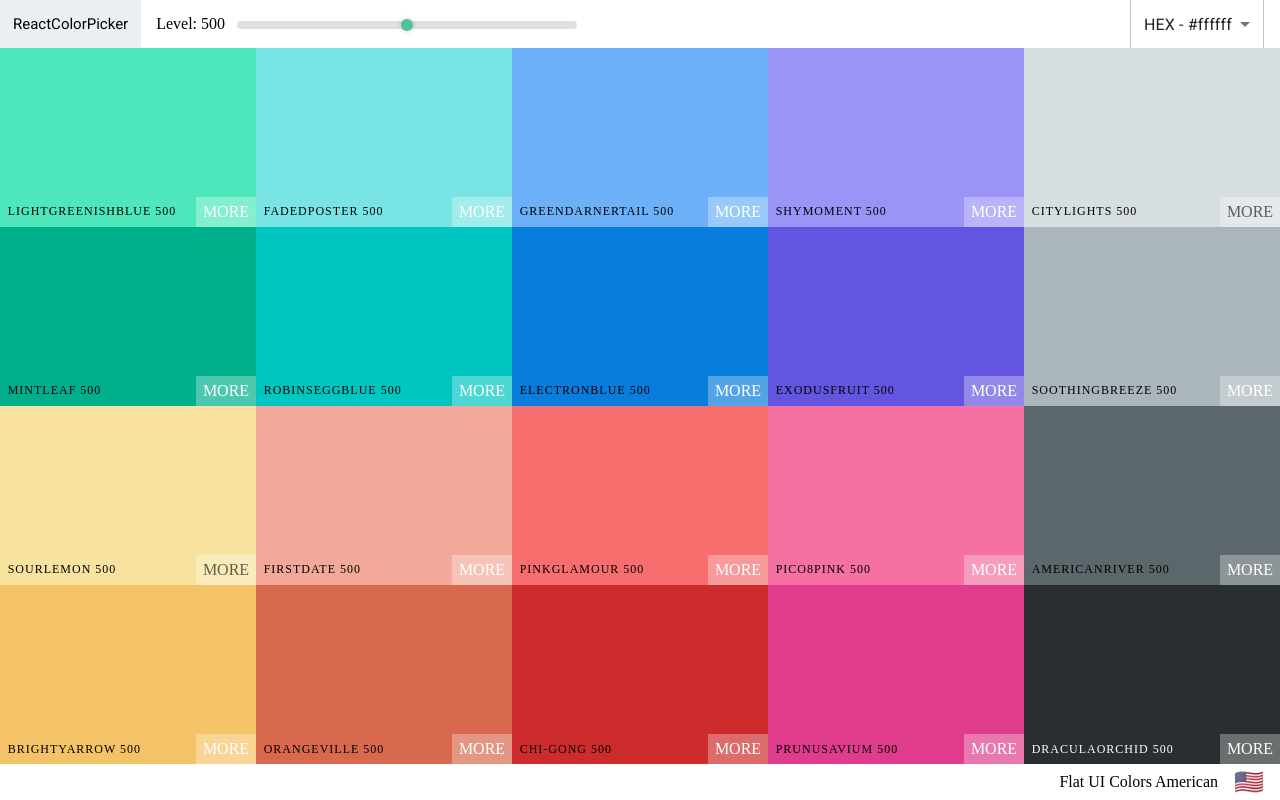
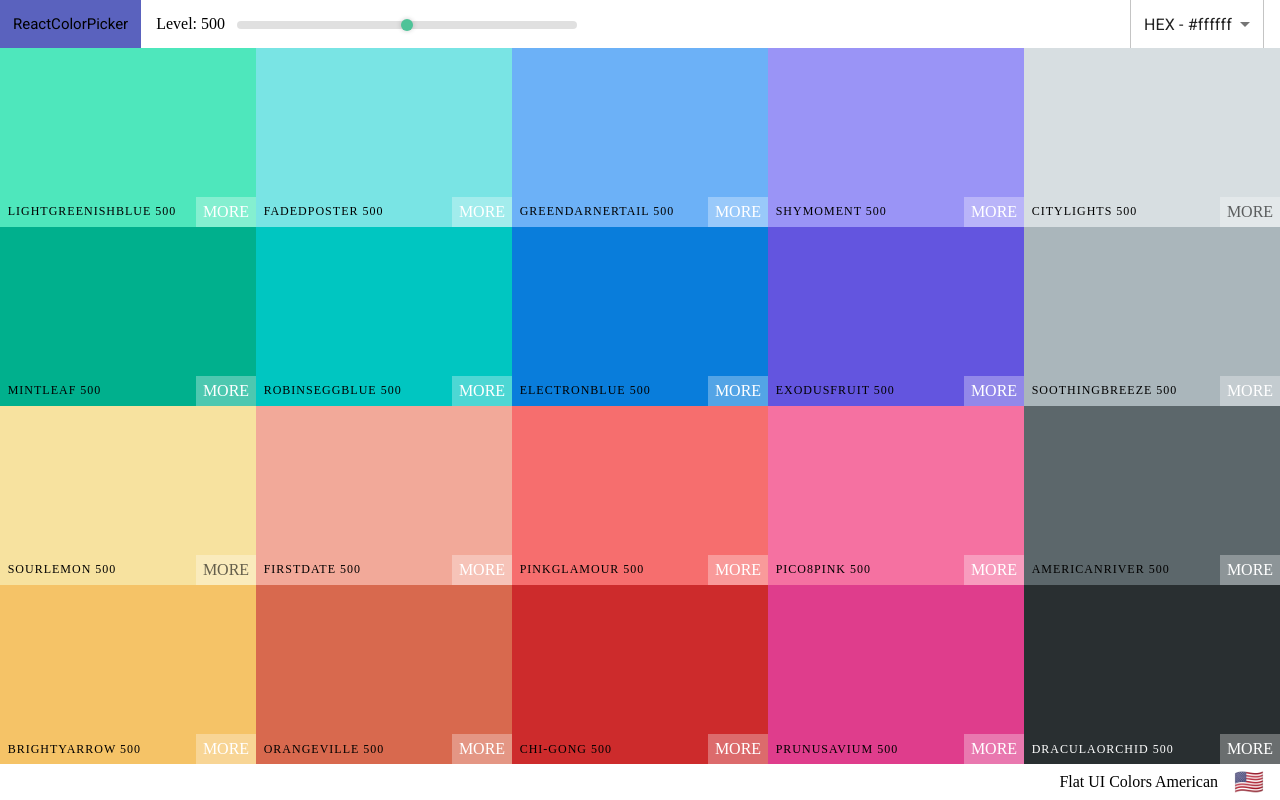
Before and after one commit to Fernando-Andres-Ramos/Colors-Palettes, a React (Vite) app: page /palette/flat-ui-colors-american in a window 1280 px wide. Built offline with nearby package versions, Linux system fonts and the light colour scheme.

Commit message:
Modify some class components to function components

```diff
--- a/package.json
+++ b/package.json
@@ -1,7 +1,7 @@
 {
   "name": "colors-project",
   "private": true,
-  "version": "1.0.1",
+  "version": "1.1.0",
   "type": "module",
   "scripts": {
     "dev": "vite",
--- a/src/components/ColorBox/ColorBox.module.css
+++ b/src/components/ColorBox/ColorBox.module.css
@@ -160,7 +160,7 @@
   }
 
   .copy_button{
-    height: 100%;
+    height: 30px;
     margin-top: -12px;
   }
 }
--- a/src/components/Navbar/Navbar.jsx
+++ b/src/components/Navbar/Navbar.jsx
@@ -6,7 +6,7 @@ import Snackbar from '@mui/material/Snackbar';
 import MenuItem from '@mui/material/MenuItem';
 import CloseIcon from '@mui/icons-material/Close';
 import IconButton from '@mui/material/IconButton';
-import KeyboardReturnIcon from '@mui/icons-material/KeyboardReturn';
+import HomeIcon from '@mui/icons-material/Home';
 import useWindowSize from "../../hooks/useWindowSize.jsx"
 
 
@@ -35,7 +35,7 @@ export default function Navbar(props){
     return(
       <header className={styles.navbar}>
         <div className={styles.logo}>
-          <Link to="/">{windowWidth>575.98?"ReactColorPicker":<KeyboardReturnIcon/>}</Link>
+          <Link to="/">{windowWidth>575.98?"ReactColorPicker":<HomeIcon/>}</Link>
         </div>
         {
           isSingleColor && (
--- a/src/components/Navbar/Navbar.module.css
+++ b/src/components/Navbar/Navbar.module.css
@@ -10,7 +10,7 @@
   margin-right:15px;
   padding: 0 13px;
   font-size: 15px;
-  background-color: #eceff1;
+  background-color: #5a62be;
   font-family: Roboto;
   height: 100%;
   display: flex;
--- a/src/components/PaletteList/PaletteList.jsx
+++ b/src/components/PaletteList/PaletteList.jsx
@@ -3,7 +3,7 @@ import {Link} from 'react-router-dom'
 import { motion, AnimatePresence } from 'framer-motion';
 import MiniPalette from '../MiniPalette/MiniPalette.jsx'
 import styled from '@emotion/styled'
-import { red, blue } from '@mui/material/colors';
+import { red, blue, orange } from '@mui/material/colors';
 import Avatar from '@mui/material/Avatar';
 import List from '@mui/material/List';
 import ListItem from '@mui/material/ListItem';
@@ -230,7 +230,7 @@ function PaletteList(props){
             <ListItem>
               <ListItemButton onClick={handleRemovePalette}>
                 <ListItemAvatar>
-                  <Avatar style={{backgroundColor:blue[100],color:blue[600]}}><CheckIcon/></Avatar>
+                  <Avatar style={{backgroundColor:blue[200],color:blue[600]}}><CheckIcon/></Avatar>
                 </ListItemAvatar>
                   <ListItemText>Delete</ListItemText>
               </ListItemButton>
@@ -238,7 +238,7 @@ function PaletteList(props){
             <ListItem>
               <ListItemButton onClick={closeDialog}>
                 <ListItemAvatar>
-                  <Avatar style={{backgroundColor:red[100],color:red[600]}}><CloseIcon/></Avatar>
+                  <Avatar style={{backgroundColor:red[200],color:red[600]}}><CloseIcon/></Avatar>
                 </ListItemAvatar>
                   <ListItemText>Cancel</ListItemText>
               </ListItemButton>
@@ -255,12 +255,13 @@ function PaletteList(props){
         disableRestoreFocus
       >
         <DialogTitle id="reset-dialog-title">
-          <strong style={{color:"orange"}}>WARNING!</strong> This will restore the palettes list to default mode.
+          <p><strong style={{color:"orange",textAlign:"center"}}>WARNING!</strong></p>
+          <p>This will restore the palettes list to default mode.</p>
           <List>
             <ListItem>
               <ListItemButton onClick={handleReset}>
                 <ListItemAvatar>
-                  <Avatar style={{backgroundColor:blue[100],color:blue[600]}}><CheckIcon/></Avatar>
+                  <Avatar style={{backgroundColor:orange[200],color:orange[600]}}><RestartAltIcon/></Avatar>
                 </ListItemAvatar>
                   <ListItemText>Reset</ListItemText>
               </ListItemButton>
@@ -268,7 +269,7 @@ function PaletteList(props){
             <ListItem>
               <ListItemButton onClick={closeResetDialog}>
                 <ListItemAvatar>
-                  <Avatar style={{backgroundColor:red[100],color:red[600]}}><CloseIcon/></Avatar>
+                  <Avatar style={{backgroundColor:red[200],color:red[600]}}><CloseIcon/></Avatar>
                 </ListItemAvatar>
                   <ListItemText>Cancel</ListItemText>
               </ListItemButton>
--- a/src/components/SingleColorPalette/SingleColorPalette.jsx
+++ b/src/components/SingleColorPalette/SingleColorPalette.jsx
@@ -1,21 +1,20 @@
-import { Component } from 'react';
+import { useState} from 'react';
 import {Link} from 'react-router-dom'
 import styles from './SingleColorPalette.module.css'
 import styles2 from '../ColorBox/ColorBox.module.css'
 import ColorBox from '../ColorBox/ColorBox.jsx'
 import Navbar from '../Navbar/Navbar.jsx'
 import PaletteFooter from "../PaletteFooter/PaletteFooter.jsx"
+import useWindowSize from "../../hooks/useWindowSize.jsx"
+import KeyboardBackspaceIcon from '@mui/icons-material/KeyboardBackspace';
 
-class SingleColorPalette extends Component{
+function SingleColorPalette(props){
 
-  constructor(props){
-    super(props)
-    this._shades = this.gatherShades(this.props.palette, this.props.colorId)
-    this.changeSelectValue = this.changeSelectValue.bind(this)
-    this.state=({format:"hex"})
-  }
+  const shades = gatherShades(props.palette, props.colorId)
+  const [format,setFormat] = useState("hex")
+  const [windowWidth, windowHeight] = useWindowSize()
 
-  gatherShades(palette, colorToFilterBy){
+  function gatherShades(palette, colorToFilterBy){
     let shades = [];
     let allColors = palette.colors;
     for(let key in allColors){
@@ -29,14 +28,12 @@ class SingleColorPalette extends Component{
     //return all the shades of a given color
   }
 
-  changeSelectValue(value){
-    this.setState({format:value})
+  function changeSelectValue(value){
+    setFormat(value)
   }
 
-  render(){
-    const {format} = this.state
-    const {emoji, paletteName, id} = this.props.palette
-    const colorBoxes = this._shades.map(color=>
+  const {emoji,paletteName,id} = props.palette
+  const colorBoxes = shades.map(color=>
     <ColorBox
       key={color.name}
       name={color.name}
@@ -48,19 +45,20 @@ class SingleColorPalette extends Component{
   return(
     <div className={`${styles.palette}`}>
       <Navbar
-          changeSelectValue={this.changeSelectValue}
+        changeSelectValue={changeSelectValue}
         isSingleColor={false}
       />
       <div className={styles.palette_colors}>
         {colorBoxes}
         <div className={styles2.goBack}>
-            <Link to={`/palette/${id}`} className={styles2.copy_button}>GO BACK</Link>
+          <Link to={`/palette/${id}`} className={styles2.copy_button}>
+            {windowWidth>575.98?"GO BACK":<KeyboardBackspaceIcon/>}
+          </Link>
         </div>
       </div>
       <PaletteFooter paletteName={paletteName} emoji={emoji}/>
     </div>
   )
 }
-}
 
 export default SingleColorPalette
```
Lines whose indentation alone changed are shown as unchanged.
